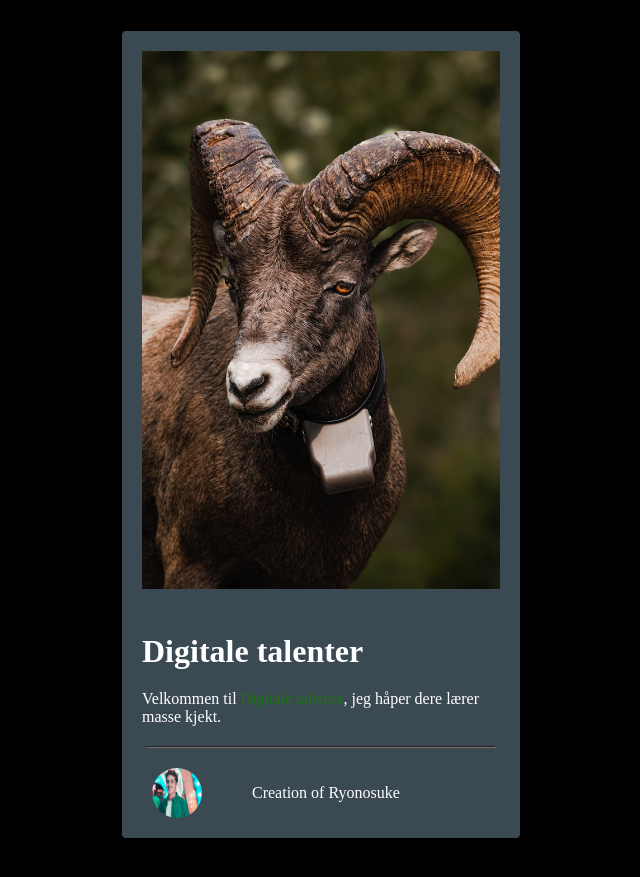
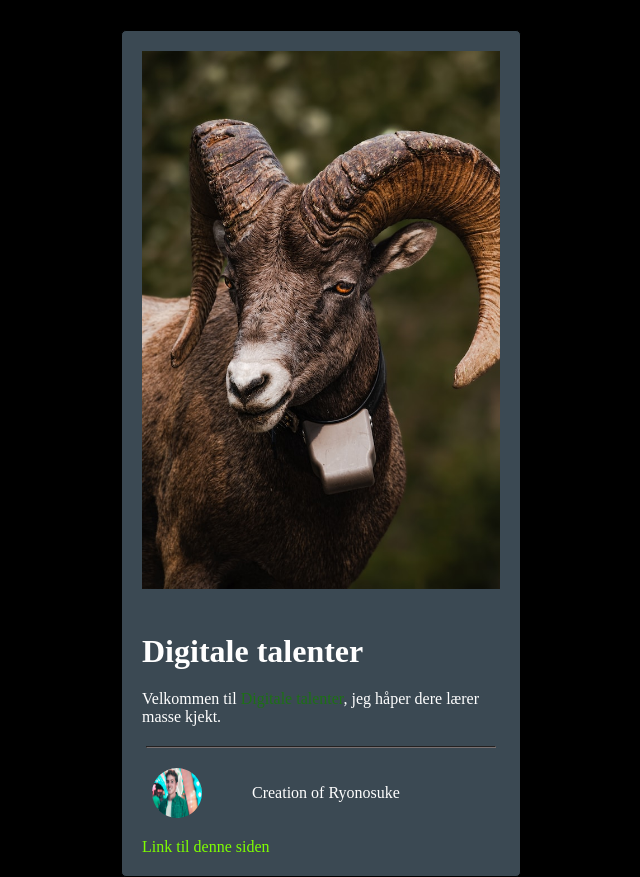
Before and after one commit to EmilEndresen/Dag-2-dt, a plain HTML site: page index.html in a window 1280 px wide. Shown: the whole page, without its empty margins (319-959 px from the left). Before the commit the page ends 839 px from the top, so only its background shows below. Drawn offline with Linux system fonts and the light colour scheme.

Commit message:
added more styling

```diff
--- a/index.html
+++ b/index.html
@@ -30,7 +30,9 @@
             />
             <p>Creation of Ryonosuke</p>
          </div>
-         <a href=""></a>
+         <a href="https://emilendresen.github.io/Dag-2-dt/" target="_blank"
+            >Link til denne siden</a
+         >
       </main>
    </body>
 </html>
--- a/style.css
+++ b/style.css
@@ -21,6 +21,7 @@ main {
     background-color: rgb(59, 73, 83);
     color: #fff;
     border-radius: 5px;
+    padding-bottom: 20px;
 }
 
 
@@ -59,3 +60,14 @@ hr {
 span {
     color: rgb(29, 112, 21);
 }
+
+a {
+    text-decoration: none;
+    color: chartreuse;
+    transition: 0.3s;
+    margin-left: 20px;
+}
+
+a:hover {
+    color: rgb(211, 237, 224);
+}
```
